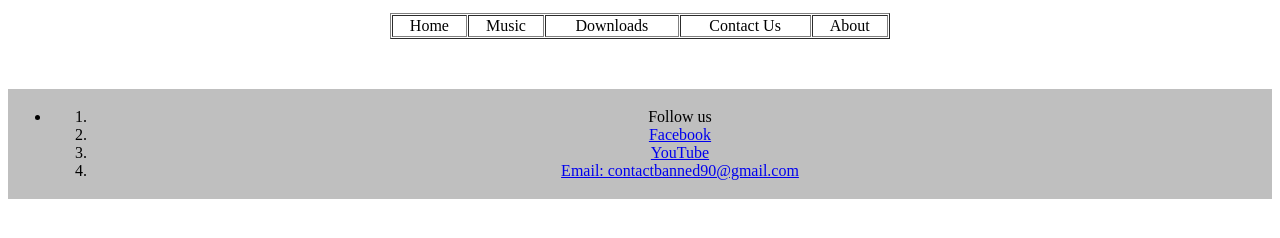
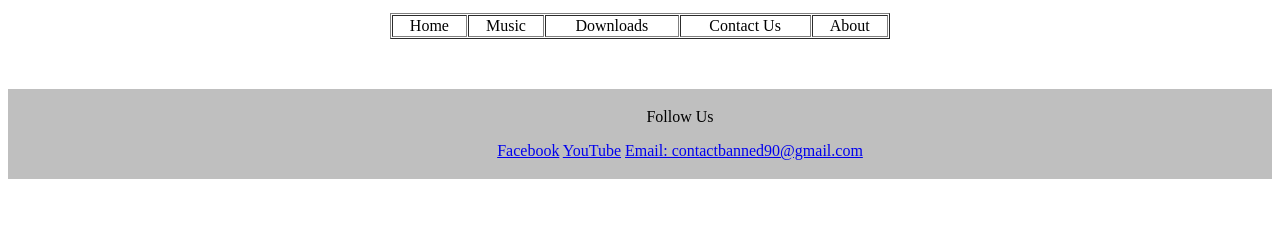
Before and after one commit to the-banned/the-banned.github.io, a plain HTML site: page index.html in a window 1280 px wide. Shown: the part 60-298 px from the top of the page. Drawn offline with Linux system fonts and the light colour scheme.

Commit message:
maybe fix numbers

```diff
--- a/index.html
+++ b/index.html
@@ -32,12 +32,12 @@
 
 <footer>
 	<div role="navigation" aria-label="footer">
-		<ul class="cf"><li class="social-networks"><ol>
-			<li class="ftitle">Follow us</li>
-			<li><a href="https://www.instagram.com/thebanned_official/" class="instagram">Facebook</a></li>
-			<li><a href="https://www.youtube.com/channel/UCMCAxstGoestGdZYutxobXQ/" class="youtube">YouTube</a></li>
-			<li><a href="mailto:contactbanned90@gmail.com">Email: contactbanned90@gmail.com</a></li>
-		</ol></li></ul></div>
+		<ul class="cf"><class="social-networks"><ol>
+			<p>Follow Us</p>
+			<a href="https://www.instagram.com/thebanned_official/" >Facebook</a>
+			<a href="https://www.youtube.com/channel/UCMCAxstGoestGdZYutxobXQ/" >YouTube</a>
+			<a href="mailto:contactbanned90@gmail.com">Email: contactbanned90@gmail.com</a>
+		</ol></ul></div>
 
 </p>
 </footer>
```
